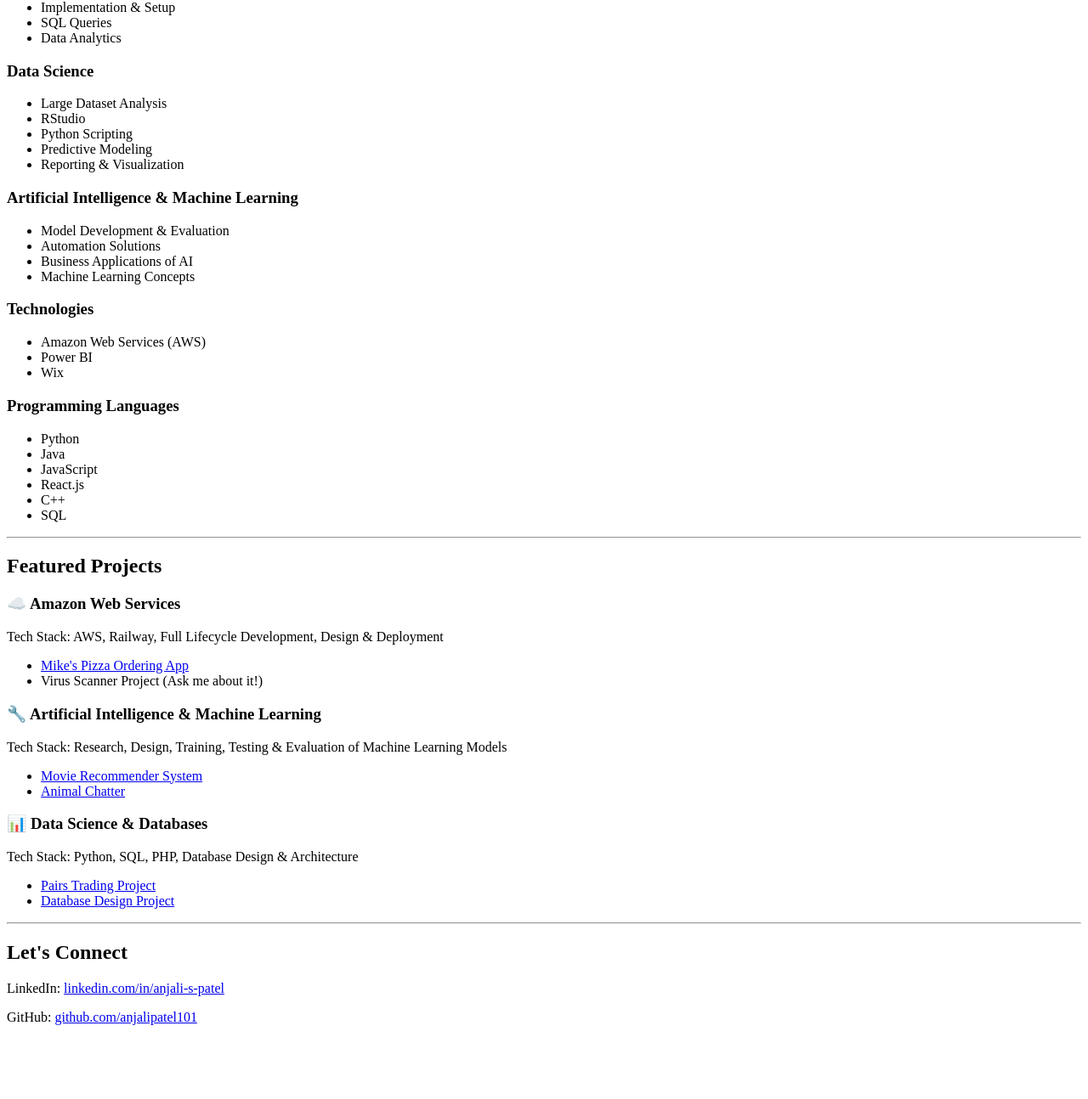
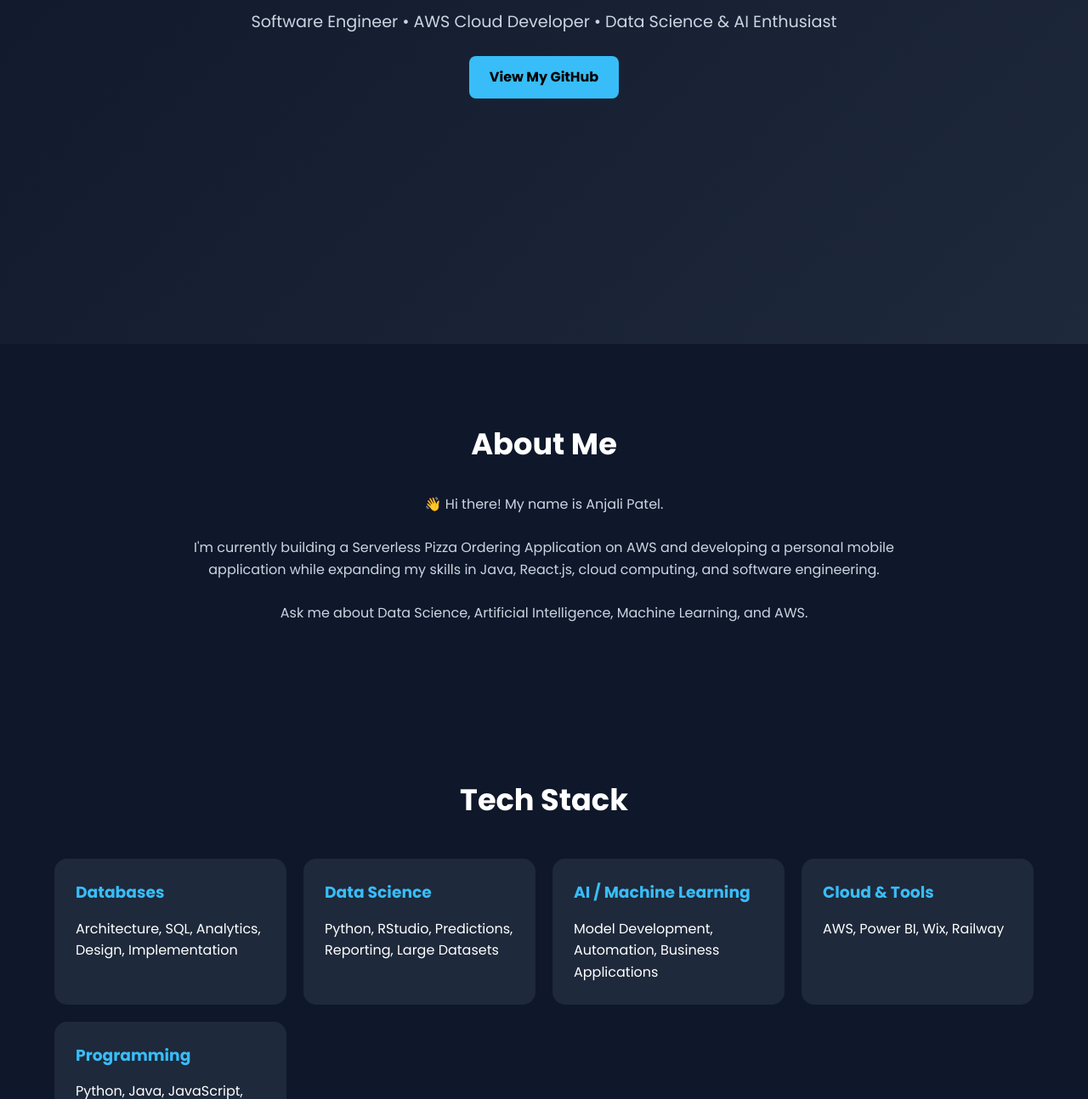
Before and after one commit to anjalipatel101/anjalipatel101.github.io, a plain HTML site: page index.html in a window 1280 px wide. Shown: the part 421-1715 px from the top of the page at 85% size. Before the commit the page ends 1644 px from the top, so only its background shows below. Drawn offline with Linux system fonts and the light colour scheme.

Commit message:
Update index.html

````diff
--- a/index.html
+++ b/index.html
@@ -1,160 +1,361 @@
+```html
+<!DOCTYPE html>
+<html lang="en">
+<head>
+<meta charset="UTF-8">
+<meta name="viewport" content="width=device-width, initial-scale=1.0">
+
+<title>Anjali Patel Portfolio</title>
+
+<link href="https://fonts.googleapis.com/css2?family=Poppins:wght@300;400;600;700&display=swap" rel="stylesheet">
+
+<style>
+
+*{
+margin:0;
+padding:0;
+box-sizing:border-box;
+}
+
+body{
+font-family:'Poppins',sans-serif;
+background:#0f172a;
+color:white;
+line-height:1.6;
+}
+
+.container{
+width:90%;
+max-width:1200px;
+margin:auto;
+}
+
+.hero{
+height:100vh;
+display:flex;
+align-items:center;
+justify-content:center;
+text-align:center;
+background:linear-gradient(135deg,#0f172a,#1e293b);
+}
+
+.hero h1{
+font-size:4rem;
+margin-bottom:15px;
+}
+
+.hero p{
+font-size:1.2rem;
+color:#cbd5e1;
+max-width:700px;
+margin:auto;
+}
+
+.highlight{
+color:#38bdf8;
+}
+
+.btn{
+display:inline-block;
+margin-top:25px;
+padding:12px 24px;
+background:#38bdf8;
+color:black;
+text-decoration:none;
+border-radius:8px;
+font-weight:bold;
+}
+
+section{
+padding:90px 0;
+}
+
+.section-title{
+font-size:2.2rem;
+margin-bottom:30px;
+text-align:center;
+}
+
+.about{
+max-width:900px;
+margin:auto;
+text-align:center;
+color:#cbd5e1;
+}
+
+.skills-grid{
+display:grid;
+grid-template-columns:repeat(auto-fit,minmax(250px,1fr));
+gap:20px;
+margin-top:40px;
+}
+
+.skill-card{
+background:#1e293b;
+padding:25px;
+border-radius:15px;
+}
+
+.skill-card h3{
+margin-bottom:15px;
+color:#38bdf8;
+}
+
+.projects{
+display:grid;
+grid-template-columns:repeat(auto-fit,minmax(300px,1fr));
+gap:25px;
+}
+
+.project-card{
+background:#1e293b;
+padding:25px;
+border-radius:15px;
+transition:.3s;
+}
+
+.project-card:hover{
+transform:translateY(-6px);
+}
+
+.project-card h3{
+margin-bottom:10px;
+}
+
+.project-card a{
+color:#38bdf8;
+text-decoration:none;
+}
+
+.contact{
+text-align:center;
+}
+
+.contact a{
+color:#38bdf8;
+text-decoration:none;
+}
+
+footer{
+padding:40px;
+text-align:center;
+color:#94a3b8;
+}
+
+</style>
+</head>
+
 <body>
 
-<h1>Anjali Patel</h1>
+<section class="hero">
+<div>
+
+<h1>
+Hi, I'm <span class="highlight">Anjali Patel</span>
+</h1>
 
 <p>
-Aspiring Software Engineer | Data Science & AI Enthusiast | AWS Cloud Developer
+Software Engineer • AWS Cloud Developer • Data Science & AI Enthusiast
 </p>
 
+<a class="btn" href="https://github.com/anjalipatel101">
+View My GitHub
+</a>
+
+</div>
+</section>
+
+<section>
+<div class="container">
+
+<h2 class="section-title">About Me</h2>
+
+<div class="about">
+
 <p>
-📫 LinkedIn:
-<a href="https://www.linkedin.com/in/anjali-s-patel" target="_blank">
+👋 Hi there! My name is Anjali Patel.
+</p>
+
+<br>
+
+<p>
+I'm currently building a Serverless Pizza Ordering Application on AWS and developing a personal mobile application while expanding my skills in Java, React.js, cloud computing, and software engineering.
+</p>
+
+<br>
+
+<p>
+Ask me about Data Science, Artificial Intelligence, Machine Learning, and AWS.
+</p>
+
+</div>
+
+</div>
+</section>
+
+<section>
+<div class="container">
+
+<h2 class="section-title">Tech Stack</h2>
+
+<div class="skills-grid">
+
+<div class="skill-card">
+<h3>Databases</h3>
+<p>
+Architecture, SQL, Analytics, Design, Implementation
+</p>
+</div>
+
+<div class="skill-card">
+<h3>Data Science</h3>
+<p>
+Python, RStudio, Predictions, Reporting, Large Datasets
+</p>
+</div>
+
+<div class="skill-card">
+<h3>AI / Machine Learning</h3>
+<p>
+Model Development, Automation, Business Applications
+</p>
+</div>
+
+<div class="skill-card">
+<h3>Cloud & Tools</h3>
+<p>
+AWS, Power BI, Wix, Railway
+</p>
+</div>
+
+<div class="skill-card">
+<h3>Programming</h3>
+<p>
+Python, Java, JavaScript, React.js, C++, SQL
+</p>
+</div>
+
+</div>
+
+</div>
+</section>
+
+<section>
+<div class="container">
+
+<h2 class="section-title">Featured Projects</h2>
+
+<div class="projects">
+
+<div class="project-card">
+<h3>🍕 Mike's Pizza Ordering App</h3>
+<p>
+Serverless AWS application built from concept to deployment.
+</p>
+
+<br>
+
+<a href="https://github.com/anjalipatel101/Mikes-Pizza-App1">
+View Project →
+</a>
+</div>
+
+<div class="project-card">
+<h3>🎬 Movie Recommender System</h3>
+<p>
+Machine learning recommendation engine with predictive analytics.
+</p>
+
+<br>
+
+<a href="https://github.com/anjalipatel101/CPSC483_Project">
+View Project →
+</a>
+</div>
+
+<div class="project-card">
+<h3>🐾 Animal Chatter</h3>
+<p>
+AI and machine learning project focused on communication analysis.
+</p>
+
+<br>
+
+<a href="https://github.com/anjalipatel101/481_Project_Fall_2023">
+View Project →
+</a>
+</div>
+
+<div class="project-card">
+<h3>📈 Pairs Trading Project</h3>
+<p>
+Data science project leveraging quantitative analysis and Python.
+</p>
+
+<br>
+
+<a href="https://github.com/anjalipatel101/Summer_2023_Project">
+View Project →
+</a>
+</div>
+
+<div class="project-card">
+<h3>🗄 Database Design Project</h3>
+<p>
+Database architecture, SQL implementation, and backend design.
+</p>
+
+<br>
+
+<a href="https://github.com/anjalipatel101/332FinalProject">
+View Project →
+</a>
+</div>
+
+<div class="project-card">
+<h3>🦠 Virus Scanner Project</h3>
+<p>
+Security-focused project involving malware detection concepts and scanning workflows.
+</p>
+</div>
+
+</div>
+
+</div>
+</section>
+
+<section>
+<div class="container">
+
+<h2 class="section-title">Connect With Me</h2>
+
+<div class="contact">
+
+<p>
+LinkedIn:
+<a href="https://www.linkedin.com/in/anjali-s-patel">
 linkedin.com/in/anjali-s-patel
 </a>
 </p>
 
-<hr>
-
-<h2>About Me</h2>
-
-<p>
-Hi there, my name is Anjali Patel! 👋
-</p>
-
-<ul>
-<li>
-🔭 I'm currently working on a Serverless Pizza Ordering Application on AWS and a personal mobile application project while actively learning Java, React.js, and Amazon Web Services.
-</li>
-
-<li>
-💬 Ask me about my data science and AI experiences and perspectives!
-</li>
-</ul>
-
-<hr>
-
-<h2>Tech Stack</h2>
-
-<h3>Databases</h3>
-<ul>
-<li>Database Architecture</li>
-<li>Implementation & Setup</li>
-<li>SQL Queries</li>
-<li>Data Analytics</li>
-</ul>
-
-<h3>Data Science</h3>
-<ul>
-<li>Large Dataset Analysis</li>
-<li>RStudio</li>
-<li>Python Scripting</li>
-<li>Predictive Modeling</li>
-<li>Reporting & Visualization</li>
-</ul>
-
-<h3>Artificial Intelligence & Machine Learning</h3>
-<ul>
-<li>Model Development & Evaluation</li>
-<li>Automation Solutions</li>
-<li>Business Applications of AI</li>
-<li>Machine Learning Concepts</li>
-</ul>
-
-<h3>Technologies</h3>
-<ul>
-<li>Amazon Web Services (AWS)</li>
-<li>Power BI</li>
-<li>Wix</li>
-</ul>
-
-<h3>Programming Languages</h3>
-<ul>
-<li>Python</li>
-<li>Java</li>
-<li>JavaScript</li>
-<li>React.js</li>
-<li>C++</li>
-<li>SQL</li>
-</ul>
-
-<hr>
-
-<h2>Featured Projects</h2>
-
-<h3>☁️ Amazon Web Services</h3>
-
-<p>
-Tech Stack: AWS, Railway, Full Lifecycle Development, Design & Deployment
-</p>
-
-<ul>
-<li>
-<a href="https://github.com/anjalipatel101/Mikes-Pizza-App1" target="_blank">
-Mike's Pizza Ordering App
-</a>
-</li>
-
-<li>
-Virus Scanner Project (Ask me about it!)
-</li>
-</ul>
-
-<h3>🔧 Artificial Intelligence & Machine Learning</h3>
-
-<p>
-Tech Stack: Research, Design, Training, Testing & Evaluation of Machine Learning Models
-</p>
-
-<ul>
-<li>
-<a href="https://github.com/anjalipatel101/CPSC483_Project" target="_blank">
-Movie Recommender System
-</a>
-</li>
-
-<li>
-<a href="https://github.com/anjalipatel101/481_Project_Fall_2023" target="_blank">
-Animal Chatter
-</a>
-</li>
-</ul>
-
-<h3>📊 Data Science & Databases</h3>
-
-<p>
-Tech Stack: Python, SQL, PHP, Database Design & Architecture
-</p>
-
-<ul>
-<li>
-<a href="https://github.com/anjalipatel101/Summer_2023_Project" target="_blank">
-Pairs Trading Project
-</a>
-</li>
-
-<li>
-<a href="https://github.com/anjalipatel101/332FinalProject" target="_blank">
-Database Design Project
-</a>
-</li>
-</ul>
-
-<hr>
-
-<h2>Let's Connect</h2>
-
-<p>
-LinkedIn:
-<a href="https://www.linkedin.com/in/anjali-s-patel" target="_blank">
-linkedin.com/in/anjali-s-patel
-</a>
-</p>
+<br>
 
 <p>
 GitHub:
-<a href="https://github.com/anjalipatel101" target="_blank">
+<a href="https://github.com/anjalipatel101">
 github.com/anjalipatel101
 </a>
 </p>
 
+</div>
+
+</div>
+</section>
+
+<footer>
+© 2026 Anjali Patel
+</footer>
+
 </body>
+</html>
+```
````
